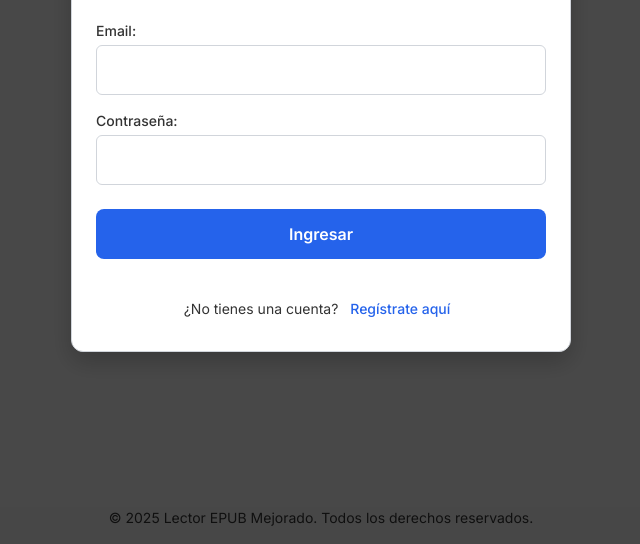
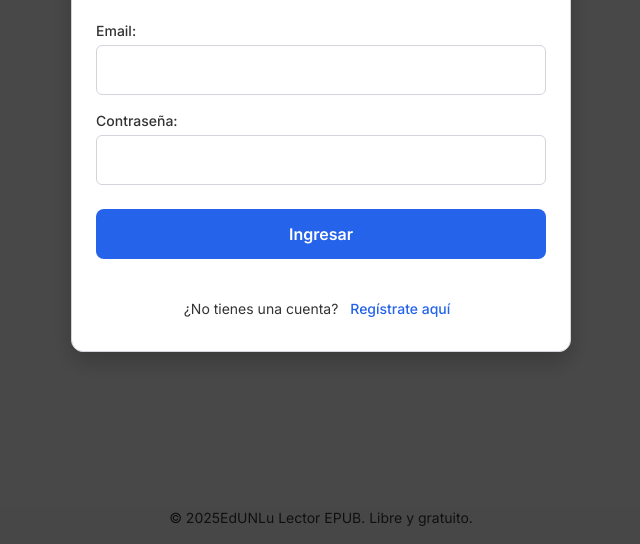
Before and after one commit to Leandrobarriospintos-90/EdUNLuLectorEpub-1, a plain HTML site: page index.html in a window 1280 px wide. Shown: the part 256-800 px from the top of the page, without its empty margins (319-959 px from the left). Drawn offline with nearby package versions, Linux system fonts and the light colour scheme.

Commit message:
Update index.html

```diff
--- a/index.html
+++ b/index.html
@@ -678,7 +678,7 @@
                     </svg>
                 </button>
                 <img id="appLogoImg" alt="Logo Lector" class="w-7 h-7 mr-2">
-                <h1 class="text-2xl sm:text-3xl font-bold text-blue-600">Lector de EPUB</h1>
+                <h1 class="text-2xl sm:text-3xl font-bold text-blue-600">EdUNLu EPUB</h1>
             </div>
             <div class="flex flex-col sm:flex-row items-center space-y-3 sm:space-y-0 sm:space-x-3 mt-4 sm:mt-0">
                 <span id="welcomeMessage" class="font-medium text-sm sm:text-base"></span>
@@ -787,7 +787,7 @@
         </div>
     </div>
     <footer id="appFooter" class="mt-auto text-center text-sm py-4">
-        <p>&copy; <span id="year"></span> Lector EPUB Mejorado. Todos los derechos reservados.</p>
+        <p>&copy; <span id="year"></span>EdUNLu Lector EPUB. Libre y gratuito.</p>
     </footer>
 
     <script type="module">
@@ -866,14 +866,14 @@
         let remoteLibraryBooks = [];
 
         const REMOTE_LIBRARY_CONFIG = {
-            baseUrl: "https://tu-usuario.github.io/tu-repositorio/",
+            baseUrl: "https://leandrobarriospintos-90.github.io/EdUNLuLectorEpub-1/",
             indexFile: "library_index.json"
         };
 
         const APP_LOGO_CONFIG = {
-            light: "https://placehold.co/48x48/2563eb/ffffff?text=LogoC",
-            dark: "https://placehold.co/48x48/60a5fa/1a202c?text=LogoO",
-            sepia: "https://placehold.co/48x48/705a4b/f4ecd8?text=LogoS"
+            light: "https://leandrobarriospintos-90.github.io/EdUNLuLectorEpub-1/light-edunlu-svg.svg",
+            dark: "https://leandrobarriospintos-90.github.io/EdUNLuLectorEpub-1/dark-edunlu-svg.svg",
+            sepia: "https://leandrobarriospintos-90.github.io/EdUNLuLectorEpub-1/sepia-edunlu-svg.svg"
         };
 
         const MOCK_LIBRARY_INDEX = [
@@ -882,16 +882,16 @@
             "title": "El Origen de las Especies",
             "author": "Charles Darwin",
             "collection": "Ciencias",
-            "epubUrl": "epubs/origen-especies.epub",
+            "epubUrl": "epub/esas_cosas_edunlu.epub",
             "coverImageUrl": "covers/origen-especies.jpg"
           },
           {
-            "id": "vigilar-y-castigar",
-            "title": "Vigilar y Castigar",
-            "author": "Michel Foucault",
+            "id": "esas-cosas-id",
+            "title": "Esas cosas que se saben",
+            "author": "Marcos Tabossi",
             "collection": "Sociedad en movimiento",
             "epubUrl": "epubs/vigilar-y-castigar.epub",
-            "coverImageUrl": "covers/vigilar-y-castigar.jpg"
+            "coverImageUrl": "covers/tapa_esas_cosas.jpg"
           },
            {
             "id": "pedagogia-del-oprimido",
```
